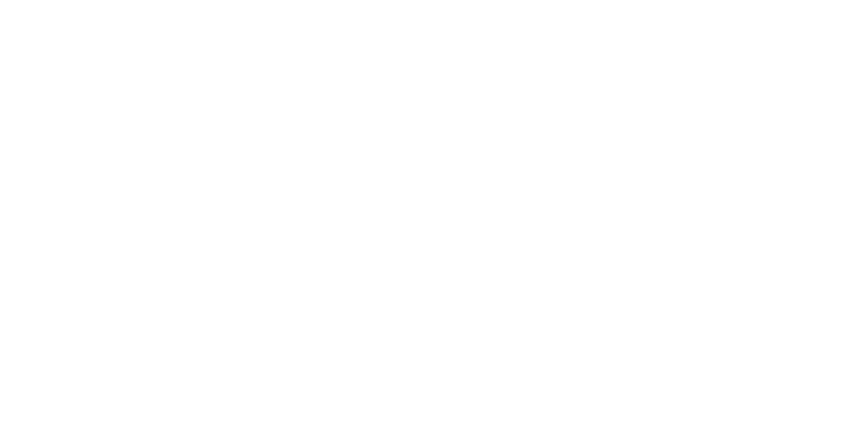
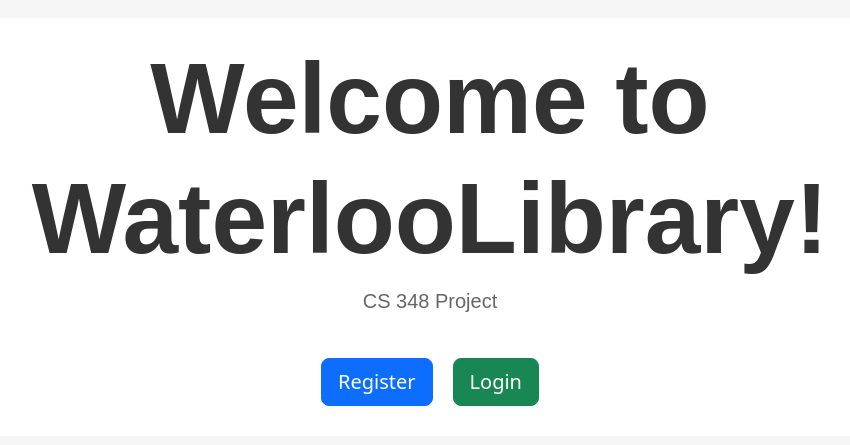
Before and after one commit to MingyuanRen/WaterlooLibrary, a React (Create React App) app in the folder frontend/: page /homepage in a window 1280 px wide. Before the commit this address had no page. Shown: the part 173-618 px from the top of the page, without its empty margins (210-1060 px from the left). Built offline with nearby package versions, Linux system fonts and the light colour scheme.

Commit message:
init homepage, register, login

```diff
--- a/frontend/package.json
+++ b/frontend/package.json
@@ -8,7 +8,9 @@
     "@testing-library/react": "^13.4.0",
     "@testing-library/user-event": "^13.5.0",
     "axios": "^1.4.0",
+    "bootstrap": "^5.3.0",
     "react": "^18.2.0",
+    "react-bootstrap": "^2.8.0",
     "react-dom": "^18.2.0",
     "react-router-dom": "^6.14.1",
     "react-scripts": "5.0.1",
--- a/frontend/src/App.js
+++ b/frontend/src/App.js
@@ -1,6 +1,9 @@
-import { BrowserRouter as Router, Routes, Route } from 'react-router-dom';
+import { BrowserRouter as Router, Routes, Route, Navigate } from 'react-router-dom';
+import 'bootstrap/dist/css/bootstrap.min.css';
 import { Login } from './components/Login';
 import { Register } from './components/Register';
+import { Home } from './components/Home';
+import { HomePage } from './components/HomePage';
 
 const App = () => {
   return (
@@ -8,6 +11,10 @@ const App = () => {
       <Routes>
         <Route path="/login" element={<Login />} />
         <Route path="/register" element={<Register />} />
+        <Route path="/homepage" element={<HomePage />} />
+        <Route path="/home" element={<Home />} />
+        {/* Add the following route */}
+        <Route path="/" element={<Navigate to="/homepage" />} />
       </Routes>
     </Router>
   );
--- /dev/null
+++ b/frontend/src/components/Home.js
@@ -0,0 +1,24 @@
+import React from 'react';
+import { Link } from 'react-router-dom';
+import Container from 'react-bootstrap/Container';
+import Row from 'react-bootstrap/Row';
+import Col from 'react-bootstrap/Col';
+
+export const Home = () => {
+  return (
+    <Container className="mt-5 text-center">
+      <Row className="justify-content-md-center">
+        <Col md="auto">
+          <h1>Welcome to WaterlooLibrary!</h1>
+          <p className="lead">CS 348 Project</p>
+        </Col>
+      </Row>
+      <Row className="justify-content-md-center mt-3">
+        <Col md="auto">
+          <Link className="btn btn-primary btn-lg mr-2" to="/register">Register</Link>
+          <Link className="btn btn-success btn-lg" to="/login">Login</Link>
+        </Col>
+      </Row>
+    </Container>
+  );
+};
--- /dev/null
+++ b/frontend/src/components/HomePage.css
@@ -0,0 +1,38 @@
+body {
+    background: #f5f5f5;
+    display: flex;
+    justify-content: center;
+    align-items: center;
+    height: 100vh;
+    margin: 0;
+}
+
+.custom-container {
+    max-width: 1400px;
+    background: #fff;
+    padding: 20px;
+    border-radius: 5px;
+}
+
+.title-text {
+    font-family: 'Arial', sans-serif;
+    color: #333;
+    font-size: 100px;
+    font-weight: 700;
+}
+
+.lead-text {
+    font-family: 'Arial', sans-serif;
+    color: #666;
+    font-size: 20px;
+    font-weight: 400;
+}
+
+.custom-button {
+    margin: 10px;
+    transition: all 0.3s ease;
+}
+
+.custom-button:hover {
+    transform: scale(1.1);
+}
--- /dev/null
+++ b/frontend/src/components/HomePage.js
@@ -0,0 +1,25 @@
+import React from 'react';
+import { Link } from 'react-router-dom';
+import Container from 'react-bootstrap/Container';
+import Row from 'react-bootstrap/Row';
+import Col from 'react-bootstrap/Col';
+import './HomePage.css';
+
+export const HomePage = () => {
+  return (
+    <Container className="custom-container text-center">
+      <Row className="justify-content-md-center">
+        <Col md="auto">
+          <h1 className="title-text">Welcome to WaterlooLibrary!</h1>
+          <p className="lead-text">CS 348 Project</p>
+        </Col>
+      </Row>
+      <Row className="justify-content-md-center mt-3">
+        <Col md="auto">
+          <Link className="btn btn-primary btn-lg custom-button" to="/register">Register</Link>
+          <Link className="btn btn-success btn-lg custom-button" to="/login">Login</Link>
+        </Col>
+      </Row>
+    </Container>
+  );
+};
--- /dev/null
+++ b/frontend/src/components/Login.js
@@ -0,0 +1,31 @@
+import React, { useState } from 'react';
+import axios from 'axios';
+
+export const Login = () => {
+  const [data, setData] = useState({
+    email: '',
+    password: ''
+  });
+
+  const handleChange = e => {
+    setData({ ...data, [e.target.name]: e.target.value });
+  };
+
+  const login = async e => {
+    e.preventDefault();
+    try {
+      await axios.post('/login', data);
+      alert('Login successful!');
+    } catch (error) {
+      alert('Invalid username or password');
+    }
+  };
+
+  return (
+    <form onSubmit={login}>
+      <input type='email' name='email' placeholder='Email' onChange={handleChange} required />
+      <input type='password' name='password' placeholder='Password' onChange={handleChange} required />
+      <button type='submit'>Login</button>
+    </form>
+  );
+};
--- /dev/null
+++ b/frontend/src/components/Register.js
@@ -0,0 +1,39 @@
+import React, { useState } from 'react';
+import axios from 'axios';
+import { useNavigate } from 'react-router-dom';
+
+export const Register = () => {
+  const [data, setData] = useState({
+    name: '',
+    email: '',
+    phone: '',
+    password: ''
+  });
+
+  const navigate = useNavigate();
+
+  const handleChange = e => {
+    setData({ ...data, [e.target.name]: e.target.value });
+  };
+
+  const register = async e => {
+    e.preventDefault();
+    try {
+      await axios.post('/register', data);
+      alert('New user created!');
+      navigate('/homepage'); // redirect to home page
+    } catch (error) {
+      alert('Error while registering');
+    }
+  };
+
+  return (
+    <form onSubmit={register}>
+      <input type='text' name='name' placeholder='Name' onChange={handleChange} required />
+      <input type='email' name='email' placeholder='Email' onChange={handleChange} required />
+      <input type='tel' name='phone' placeholder='Phone' onChange={handleChange} required />
+      <input type='password' name='password' placeholder='Password' onChange={handleChange} required />
+      <button type='submit'>Register</button>
+    </form>
+  );
+};
```
Also changed, not shown: 1 other file (tests, documents, lock files or other folders).
